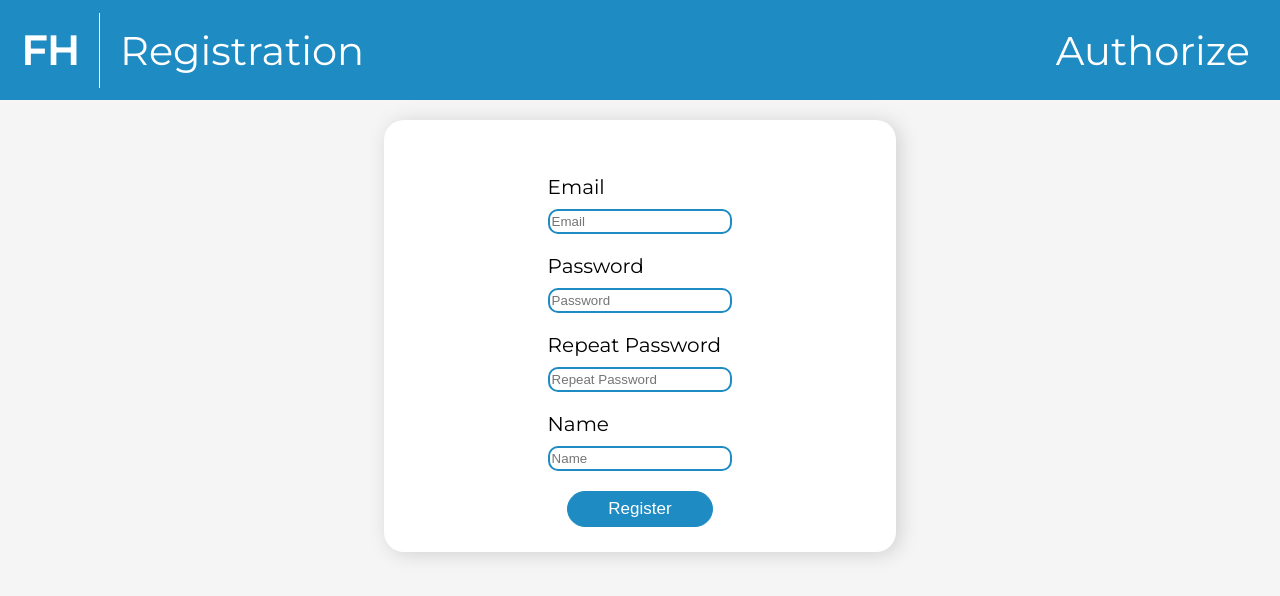
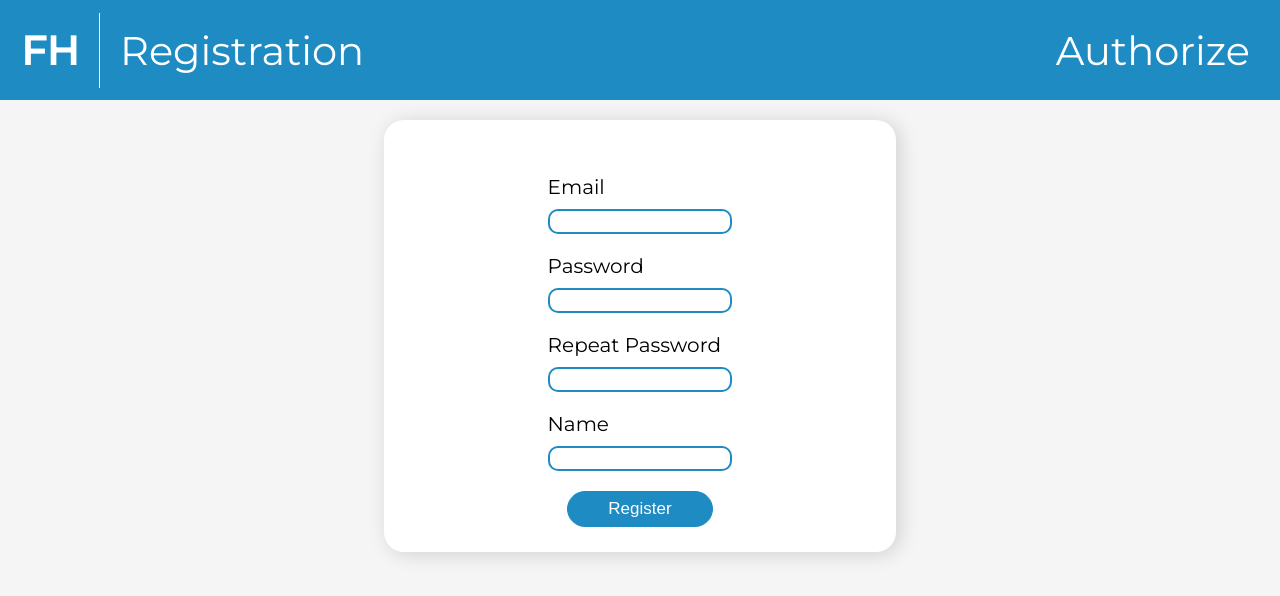
Before and after one commit to bogdansmk/FamilyHelper, a React (Create React App) app in the folder ui/: page /Register in a window 1280 px wide. Shown: the top 596 px of the page. Built offline with nearby package versions, Linux system fonts and the light colour scheme.

Commit message:
removed placeholders from inputs

```diff
--- a/ui/src/Auth/Login.tsx
+++ b/ui/src/Auth/Login.tsx
@@ -45,7 +45,6 @@ export default class LoginPage extends React.Component<ILoginPageState, ILoginPa
             <input
                 className='loginInput'
                 onChange={this.onEmailChange}
-                placeholder="Email"
                 value={this.state.email}
             />
         )
@@ -56,7 +55,6 @@ export default class LoginPage extends React.Component<ILoginPageState, ILoginPa
             <input
                 className='loginInput'
                 onChange={this.onPasswordChange}
-                placeholder="Password"
                 value={this.state.password}
             />
         )
--- a/ui/src/Auth/Register.tsx
+++ b/ui/src/Auth/Register.tsx
@@ -30,7 +30,6 @@ export default class RegistrationPage extends React.Component<IRegistrationProps
             <input
                 className='registerInput'
                 onChange={this.onEmailChange}
-                placeholder="Email"
                 value={this.state.email}
             />
         )
@@ -49,7 +48,6 @@ export default class RegistrationPage extends React.Component<IRegistrationProps
             <input
                 className='registerInput'
                 onChange={this.onPasswordChange}
-                placeholder="Password"
                 value={this.state.password}
             />
         )
@@ -64,7 +62,6 @@ export default class RegistrationPage extends React.Component<IRegistrationProps
             <input
                 className='registerInput'
                 onChange={this.onSecondPasswordChange}
-                placeholder="Repeat Password"
                 value={this.state.secondPassword}
             />
         )
@@ -79,7 +76,6 @@ export default class RegistrationPage extends React.Component<IRegistrationProps
             <input
                 className='registerInput'
                 onChange={this.onNameChange}
-                placeholder="Name"
                 value={this.state.name}
             />
         )
```
